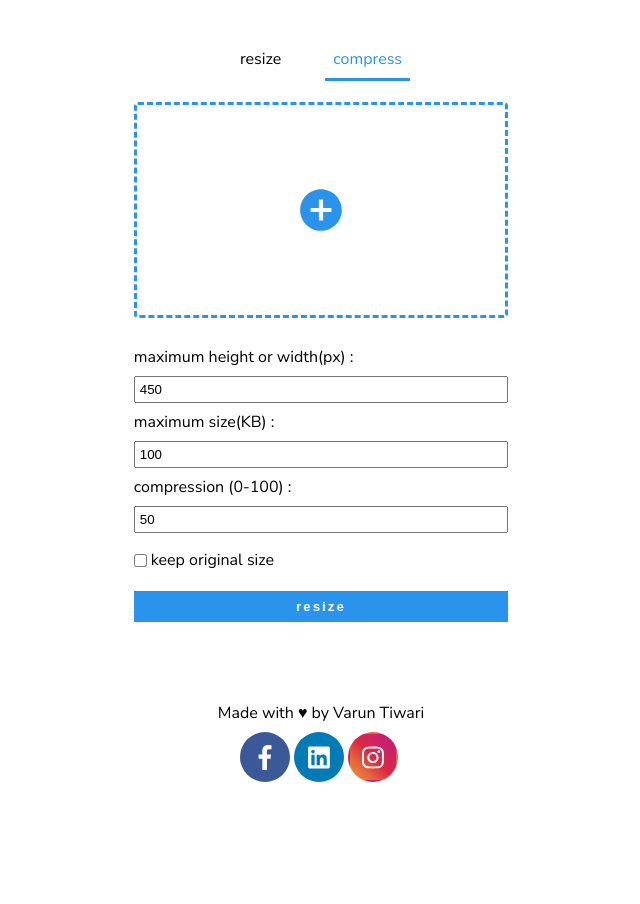
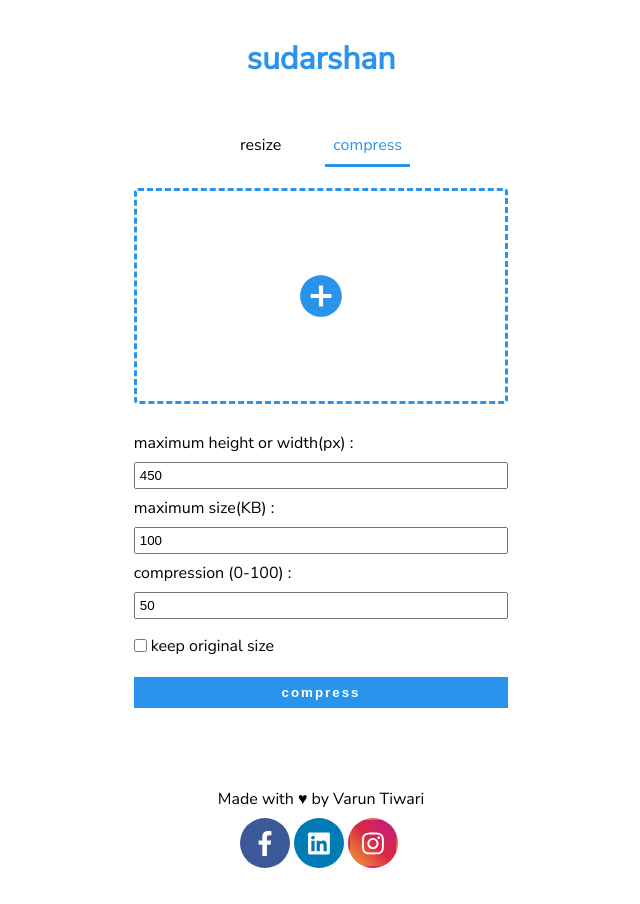
Before and after one commit to varunKT001/sudarshan, a plain HTML site: page index.html in a window 1280 px wide. Both pictures are taken after a click on the element "compress". Shown: the whole page, without its empty margins (319-959 px from the left). Before the commit the page ends 818 px from the top, so only its background shows below. Drawn offline with Linux system fonts and the light colour scheme.

Commit message:
site name changed

```diff
--- a/index.html
+++ b/index.html
@@ -4,7 +4,7 @@
     <meta charset="UTF-8" />
     <meta http-equiv="X-UA-Compatible" content="IE=edge" />
     <meta name="viewport" content="width=device-width, initial-scale=1.0" />
-    <title>TomperResize</title>
+    <title>sudarshan</title>
     <link rel="stylesheet" href="style.css" />
     <link rel="apple-touch-icon" sizes="180x180" href="./favicon/" />
     <link
@@ -24,6 +24,9 @@
   <body>
     <!-- MAIN -->
     <!-- RESIZE -->
+    <div class="header">
+      <h1>sudarshan</h1>
+    </div>
     <div class="switch-btn">
       <span onclick="openResize()" class="active" id="resize-switch"
         >resize</span
@@ -135,7 +138,7 @@
           <input type="checkbox" name="original-size" id="original-size" />
           <label for="original-size">keep original size</label>
         </div>
-        <button onclick="compressImage()">resize</button>
+        <button onclick="compressImage()">compress</button>
       </div>
       <div class="loader">
         <img src="./images/loader.svg" alt="" />
--- a/style.css
+++ b/style.css
@@ -44,6 +44,11 @@ body {
   color: #2a93ec;
   border-bottom: 3px solid #2a93ec;
 }
+.underline {
+  width: 3rem;
+  height: 0.25rem;
+  background-color: #2a93ec;
+}
 .switch-btn {
   margin: 2rem 0;
 }
@@ -51,6 +56,13 @@ body {
   margin: 1rem;
   padding: 0.5rem;
   cursor: pointer;
+}
+.header {
+  display: flex;
+  flex-direction: column;
+  align-items: center;
+  justify-content: center;
+  color: #2a93ec;
 }
 .container {
   width: 30%;
```
Also changed, not shown: favicon/about.txt (deleted), favicon/android-chrome-192x192.png, favicon/android-chrome-512x512.png, favicon/apple-touch-icon.png, favicon/favicon-16x16.png, favicon/favicon-32x32.png, favicon/favicon.ico, 1 other file.
